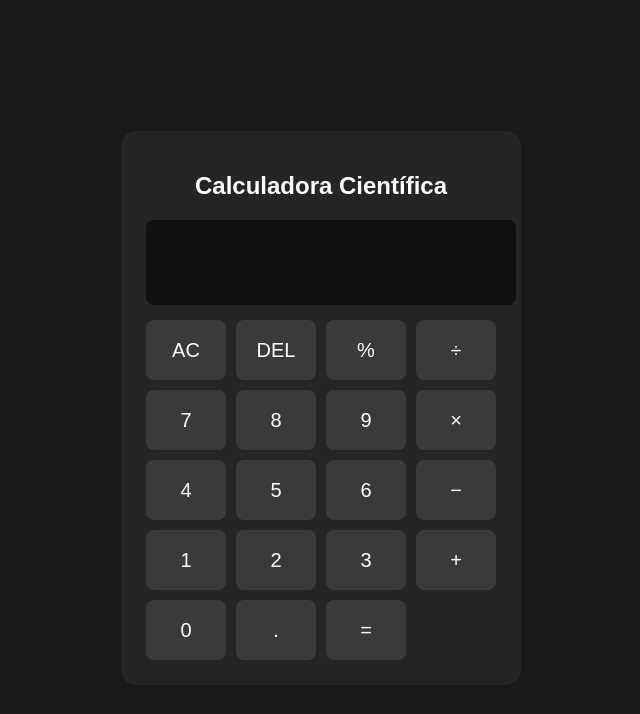
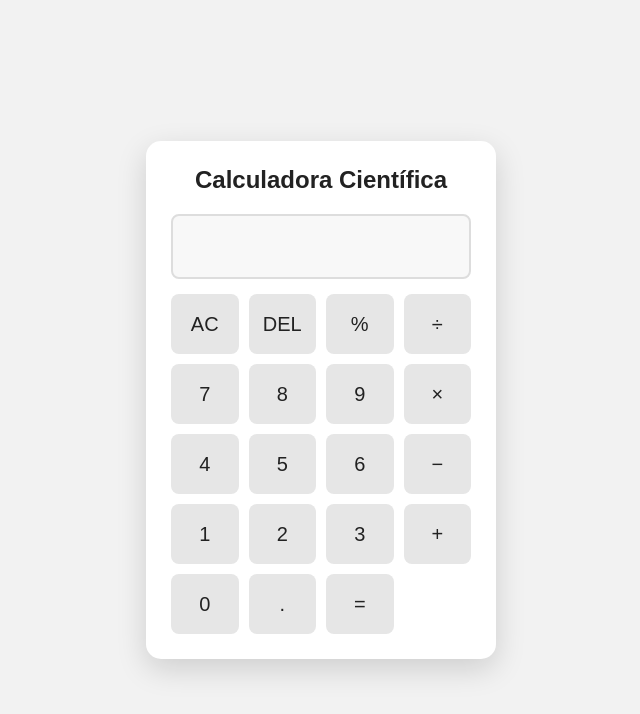
Before and after one commit to javiersands15/Calculadora-Cientifica, a plain HTML site: page index.html in a window 1280 px wide. Shown: the whole page, without its empty margins (319-959 px from the left). Drawn offline with Linux system fonts and the light colour scheme.

Commit message:
Update style.css

````diff
--- a/style.css
+++ b/style.css
@@ -1,4 +1,3 @@
-```css
 * {
     box-sizing: border-box;
     margin: 0;
@@ -11,21 +10,22 @@ body {
     justify-content: center;
     align-items: center;
     font-family: Arial, sans-serif;
-    background: #1a1a1a;
+    background: #f2f2f2;
 }
 
 .calculator {
     width: 350px;
     padding: 25px;
     border-radius: 15px;
-    background: #252525;
+    background: #ffffff;
+    box-shadow: 0 10px 30px rgba(0, 0, 0, 0.15);
 }
 
 .calculator h1 {
     margin-bottom: 20px;
     text-align: center;
     font-size: 24px;
-    color: white;
+    color: #222222;
 }
 
 #display {
@@ -33,13 +33,13 @@ body {
     height: 65px;
     margin-bottom: 15px;
     padding: 10px;
-    border: none;
+    border: 2px solid #dddddd;
     border-radius: 8px;
     outline: none;
     text-align: right;
     font-size: 28px;
-    background: #111;
-    color: white;
+    background: #f8f8f8;
+    color: #222222;
 }
 
 .buttons {
@@ -54,15 +54,14 @@ body {
     border-radius: 8px;
     font-size: 20px;
     cursor: pointer;
-    background: #3a3a3a;
-    color: white;
+    background: #e6e6e6;
+    color: #222222;
 }
 
 .buttons button:hover {
-    background: #4a4a4a;
+    background: #d5d5d5;
 }
 
 .buttons button:active {
     transform: scale(0.96);
 }
-```
````
